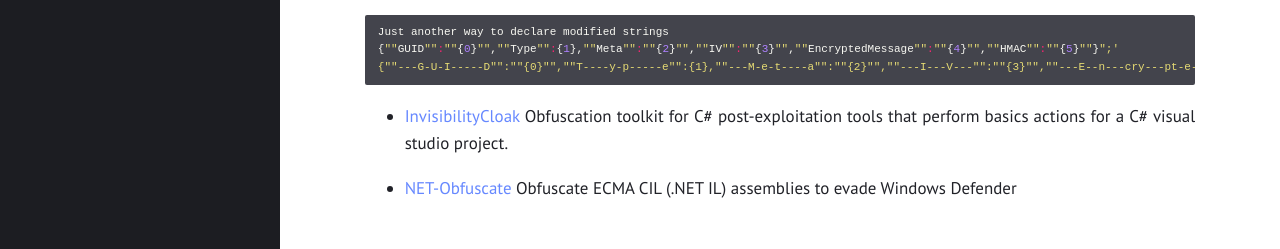
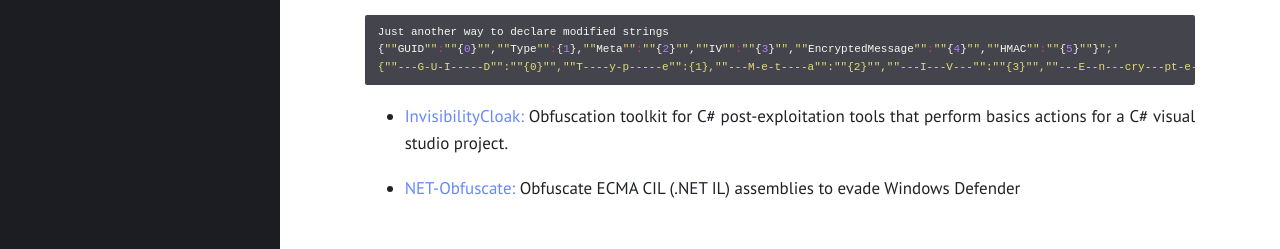
Before and after one commit to Fil88/Fil88.github.io, a Jekyll site: the page built from notes.md, in a window 1280 px wide and 900 px high, scrolled down 8680 px. Shown: the part 648-897 px from the top of the window. Built offline with Jekyll 4.4.1, drawn with Linux system fonts in a browser that asks for light colours.

````diff
--- a/notes.md
+++ b/notes.md
@@ -494,7 +494,7 @@ Just another way to declare modified strings
 {""---G-U-I-----D"":""{0}"",""T----y-p-----e"":{1},""---M-e-t----a"":""{2}"",""---I---V---"":""{3}"",""---E--n---cry---pt-e-d-M-e---ss---a-g-e"":""{4}"",""---H-----M--A--C"":""{5}""}".Replace("-","");'
 ```
 
-- [InvisibilityCloak](https://github.com/xforcered/InvisibilityCloak) Obfuscation toolkit for C# post-exploitation tools that perform basics actions for a C# visual studio project.
+- [InvisibilityCloak:](https://github.com/xforcered/InvisibilityCloak) Obfuscation toolkit for C# post-exploitation tools that perform basics actions for a C# visual studio project.
 
 
-- [NET-Obfuscate](https://github.com/BinaryScary/NET-Obfuscate) Obfuscate ECMA CIL (.NET IL) assemblies to evade Windows Defender
+- [NET-Obfuscate:](https://github.com/BinaryScary/NET-Obfuscate) Obfuscate ECMA CIL (.NET IL) assemblies to evade Windows Defender
````
